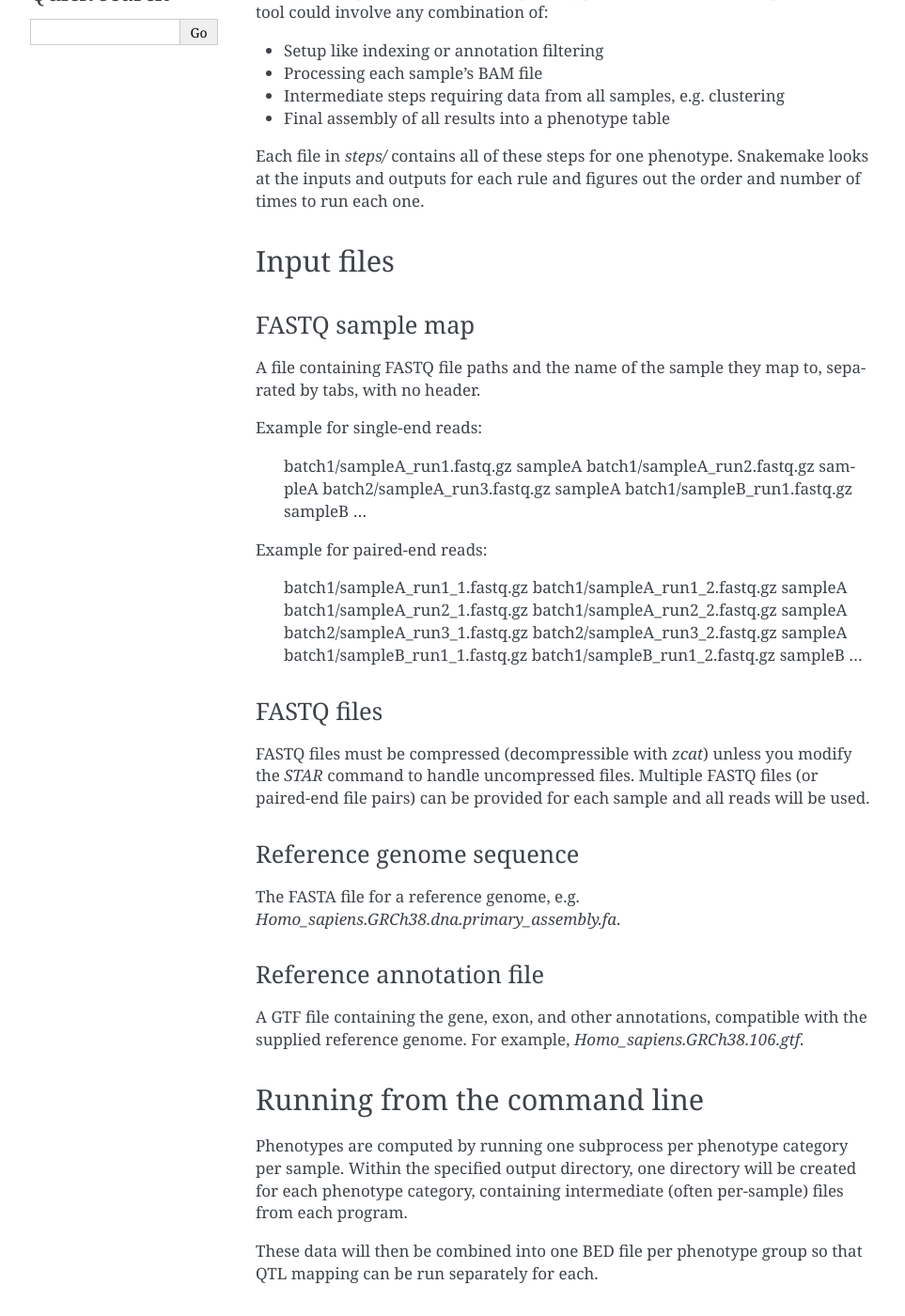
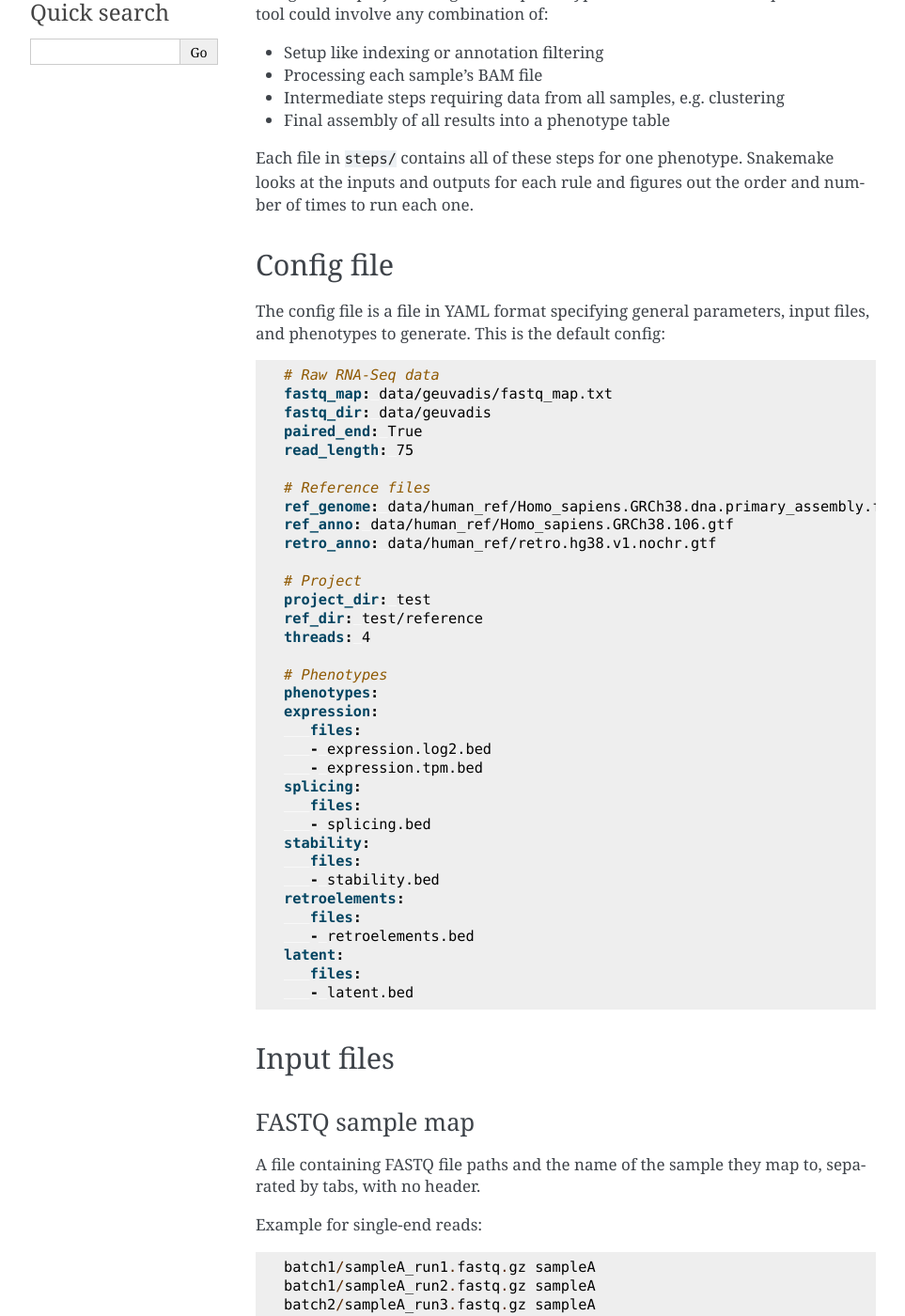
Before and after one commit to PejLab/Pantry, a Sphinx documentation site: the page built from docs/index.rst, in a window 1280 px wide and 1400 px high, scrolled down 606 px. Shown: the whole window at 94% size, without its empty margins (148-1111 px from the left). Built offline with Sphinx 7.4.7, drawn with Linux system fonts in a browser that asks for light colours; some of the changed text lies outside the part shown.

Commit message:
Fix doc syntax and add examples

```diff
--- a/docs/index.rst
+++ b/docs/index.rst
@@ -1,3 +1,4 @@
+=================
 TURNAP User Guide
 =================
 
@@ -6,12 +7,12 @@ TURNAP (Tool for Uniform RNA Phenotyping) is a framework for generating molecula
 A project is specified with a config file containing general parameters, e.g. paths to FASTQ and reference annotation file, single-end or paired-end, and strandedness. It also lists the phenotypes to generate.
 
 Installation
-------------
+============
 
 Code
-----
+====
 
-The commands and code to run the steps are given in `Snakemake <https://snakemake.github.io/>`_ files, located by default in `steps/`. This package includes sensible defaults for a set of tools, but you can edit the commands and add new phenotypes.
+The commands and code to run the steps are given in `Snakemake <https://snakemake.github.io/>`_ files, located by default in ``steps/``. This package includes sensible defaults for a set of tools, but you can edit the commands and add new phenotypes.
 
 The goal of a project is to generate phenotype tables for a set of samples. Each tool could involve any combination of:
 
@@ -20,17 +21,59 @@ The goal of a project is to generate phenotype tables for a set of samples. Each
 - Intermediate steps requiring data from all samples, e.g. clustering
 - Final assembly of all results into a phenotype table
 
-Each file in `steps/` contains all of these steps for one phenotype. Snakemake looks at the inputs and outputs for each rule and figures out the order and number of times to run each one.
+Each file in ``steps/`` contains all of these steps for one phenotype. Snakemake looks at the inputs and outputs for each rule and figures out the order and number of times to run each one.
+
+Config file
+===========
+
+The config file is a file in YAML format specifying general parameters, input files, and phenotypes to generate. This is the default config:
+
+.. code-block:: yaml
+
+   # Raw RNA-Seq data
+   fastq_map: data/geuvadis/fastq_map.txt
+   fastq_dir: data/geuvadis
+   paired_end: True
+   read_length: 75
+
+   # Reference files
+   ref_genome: data/human_ref/Homo_sapiens.GRCh38.dna.primary_assembly.fa
+   ref_anno: data/human_ref/Homo_sapiens.GRCh38.106.gtf
+   retro_anno: data/human_ref/retro.hg38.v1.nochr.gtf
+
+   # Project
+   project_dir: test
+   ref_dir: test/reference
+   threads: 4
+
+   # Phenotypes
+   phenotypes:
+   expression:
+      files:
+      - expression.log2.bed
+      - expression.tpm.bed
+   splicing:
+      files:
+      - splicing.bed
+   stability:
+      files:
+      - stability.bed
+   retroelements:
+      files:
+      - retroelements.bed
+   latent:
+      files:
+      - latent.bed
 
 Input files
------------
+===========
 
 FASTQ sample map
-^^^^^^^^^^^^^^^^
+----------------
 
 A file containing FASTQ file paths and the name of the sample they map to, separated by tabs, with no header.
 
-Example for single-end reads:
+Example for single-end reads::
 
    batch1/sampleA_run1.fastq.gz	sampleA
    batch1/sampleA_run2.fastq.gz	sampleA
@@ -38,7 +81,7 @@ Example for single-end reads:
    batch1/sampleB_run1.fastq.gz	sampleB
    ...
 
-Example for paired-end reads:
+Example for paired-end reads::
 
    batch1/sampleA_run1_1.fastq.gz	batch1/sampleA_run1_2.fastq.gz	sampleA
    batch1/sampleA_run2_1.fastq.gz	batch1/sampleA_run2_2.fastq.gz	sampleA
```
Also changed, not shown: other parts of docs/index.rst (+31 -15 lines), 14 other files.
